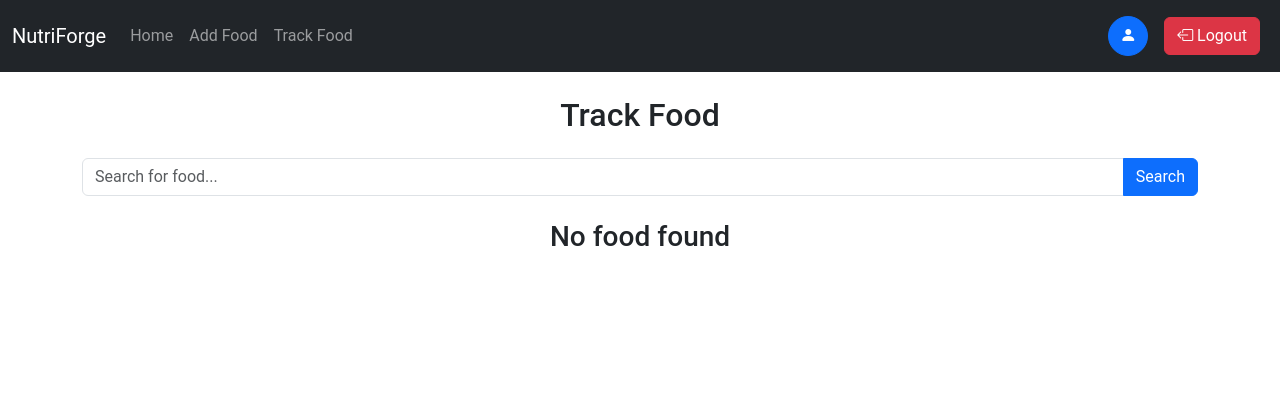
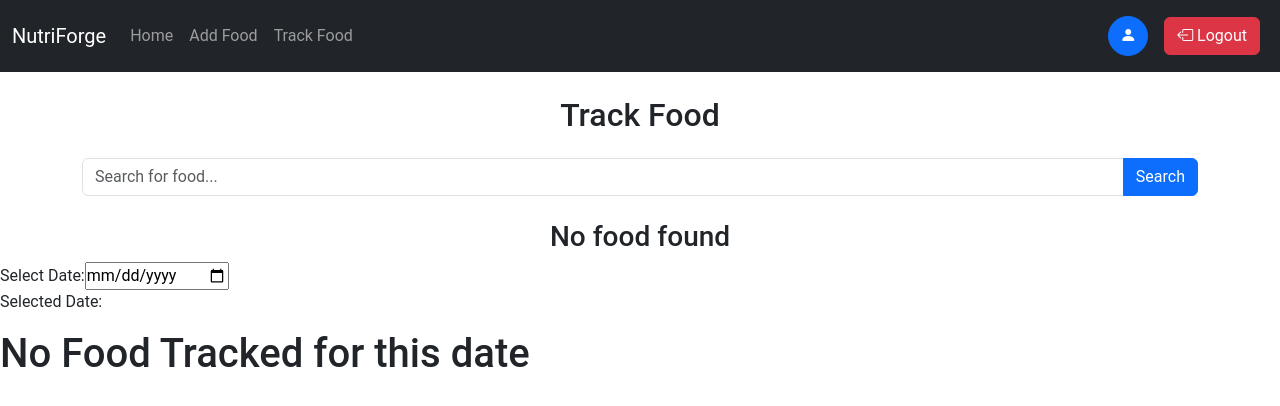
Before and after one commit to night-slayer18/NutriForge, a React (Vite) app in the folder NutriForge-Frontend/: page /track in a window 1280 px wide. Shown: the top 406 px of the page. Built offline with nearby package versions, Linux system fonts and the light colour scheme; sample sign-in values are in the browser's storage.

Commit message:
added fetching all tracked food by date

```diff
--- a/NutriForge-Frontend/src/components/Track.jsx
+++ b/NutriForge-Frontend/src/components/Track.jsx
@@ -1,5 +1,6 @@
 import { useContext, useState } from "react";
 import FoodContext from "../context/food/FoodContext";
+import TrackedFood from "./TrackedFood";
 
 const Track = () => {
     const [track, setTrack] = useState('')
@@ -12,6 +13,7 @@ const Track = () => {
         setTrack(e.target.value)
     }
     return (
+        <>
         <div className="container mt-4">
             <h2 className="text-center mb-4">Track Food</h2>
             <div className="input-group">
@@ -41,6 +43,8 @@ const Track = () => {
                 </div>
             )}
         </div>
+        <TrackedFood/>
+        </>
     );
 }
 
--- /dev/null
+++ b/NutriForge-Frontend/src/components/TrackedFood.jsx
@@ -0,0 +1,67 @@
+import { useContext, useState } from 'react';
+import FoodContext from '../context/food/FoodContext';
+
+const TrackedFood = () => {
+    const [selectedDate, setSelectedDate] = useState('');
+    const foodcontext = useContext(FoodContext)
+    const { trackFoodByDate, trackFoodDate } = foodcontext
+    const handleDateChange = (event) => {
+        const selectedDate = event.target.value;
+        const formattedDate = formatDate(selectedDate);
+        setSelectedDate(formattedDate);
+        trackFoodDate(formattedDate);
+    };
+
+    const formatDate = (inputDate) => {
+        const dateObj = new Date(inputDate);
+        const day = dateObj.getDate();
+        const month = dateObj.getMonth() + 1;
+        const year = dateObj.getFullYear();
+        const formattedDate = `${day}-${month}-${year}`;
+        return formattedDate;
+    };
+
+    return (
+        <div>
+            <label htmlFor="datePicker">Select Date:</label>
+            <input
+                type="date"
+                id="datePicker"
+                value={selectedDate}
+                onChange={handleDateChange}
+            />
+            <p>Selected Date: {selectedDate}</p>
+            {trackFoodByDate.length === 0 ? <h1>No Food Tracked for this date</h1> :
+            <div>
+                <h1>Tracked Food</h1>
+                <table className="table">
+                    <thead>
+                        <tr>
+                            <th scope="col">Name</th>
+                            <th scope="col">Calories</th>
+                            <th scope="col">Protein</th>
+                            <th scope="col">Carbohydrates</th>
+                            <th scope="col">Fat</th>
+                            <th scope="col">Fiber</th>
+                        </tr>
+                    </thead>
+                    <tbody>
+                        {trackFoodByDate.map((food) => (
+                            <tr key={food.foodID._id}>
+                                <td>{food.foodID.name}</td>
+                                <td>{food.foodID.calories}</td>
+                                <td>{food.foodID.protein}</td>
+                                <td>{food.foodID.carbohydrates}</td>
+                                <td>{food.foodID.fat}</td>
+                                <td>{food.foodID.fiber}</td>
+                            </tr>
+                        ))}
+                    </tbody>
+                </table>
+            </div>
+            }
+        </div>
+    );
+};
+
+export default TrackedFood;
```
